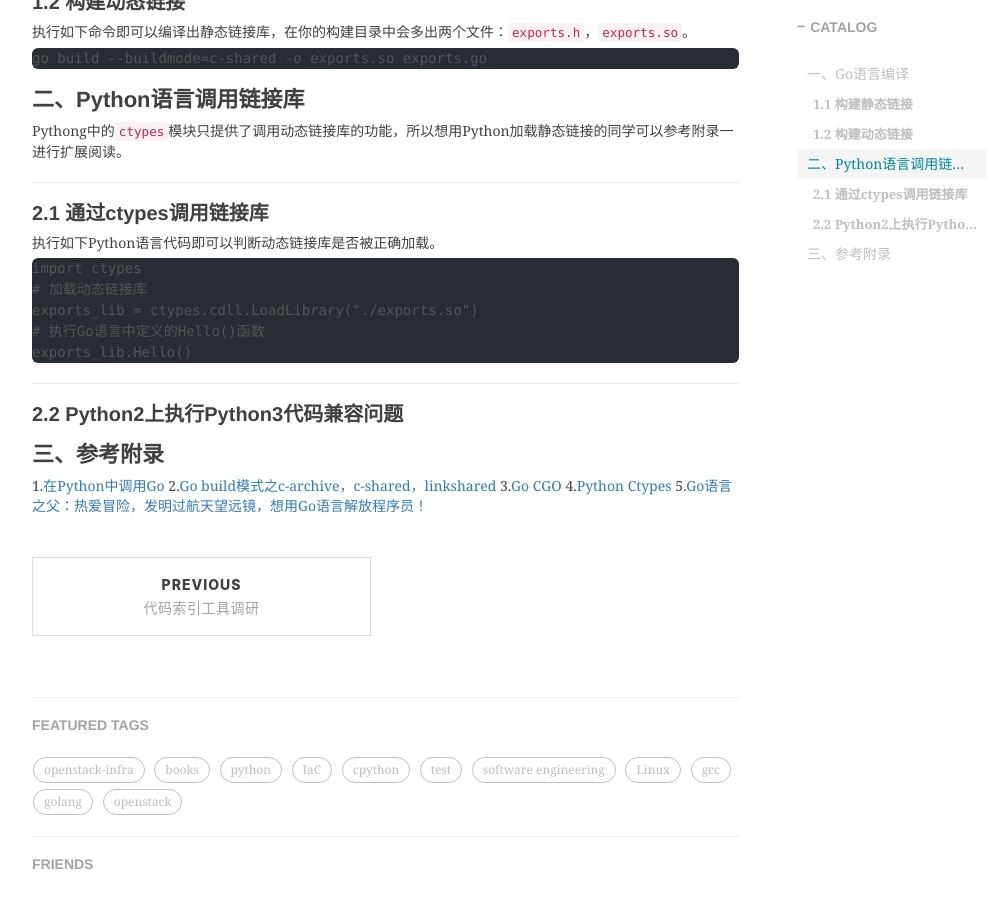
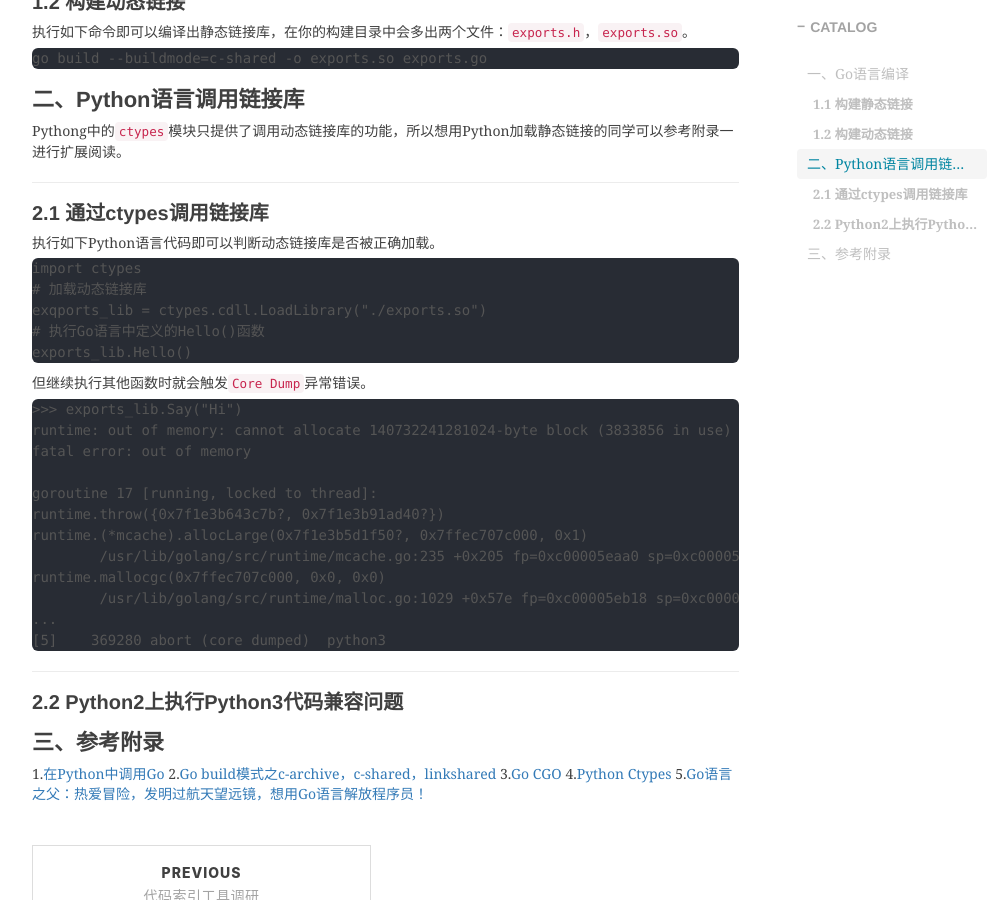
Before and after one commit to shihai1991/shihai1991.github.io, a Jekyll site: the page built from _posts/2023-02-10-python调用c.md, in a window 1280 px wide and 900 px high, scrolled down 1741 px. Shown: the whole window, without its empty margins (233-1240 px from the left). Built offline with Jekyll 4.4.1, drawn with Linux system fonts in a browser that asks for light colours; nearby versions of some CDN libraries; comment, search, counter and statistics services are not loaded.

Commit message:
Update 2023-02-10-python调用c.md

````diff
--- a/_posts/2023-02-10-python调用c.md
+++ b/_posts/2023-02-10-python调用c.md
@@ -78,9 +78,24 @@ Pythong中的`ctypes`模块只提供了调用动态链接库的功能，所以
 ```
 import ctypes
 # 加载动态链接库
-exports_lib = ctypes.cdll.LoadLibrary("./exports.so")
+exqports_lib = ctypes.cdll.LoadLibrary("./exports.so")
 # 执行Go语言中定义的Hello()函数
 exports_lib.Hello()
+```
+但继续执行其他函数时就会触发`Core Dump`异常错误。
+```
+>>> exports_lib.Say("Hi")
+runtime: out of memory: cannot allocate 140732241281024-byte block (3833856 in use)
+fatal error: out of memory
+
+goroutine 17 [running, locked to thread]:
+runtime.throw({0x7f1e3b643c7b?, 0x7f1e3b91ad40?})
+runtime.(*mcache).allocLarge(0x7f1e3b5d1f50?, 0x7ffec707c000, 0x1)
+        /usr/lib/golang/src/runtime/mcache.go:235 +0x205 fp=0xc00005eaa0 sp=0xc00005ea50 pc=0x7f1e3b5d3e45
+runtime.mallocgc(0x7ffec707c000, 0x0, 0x0)
+        /usr/lib/golang/src/runtime/malloc.go:1029 +0x57e fp=0xc00005eb18 sp=0xc00005eaa0 pc=0x7f1e3b5cbdbe
+...
+[5]    369280 abort (core dumped)  python3
 ```
 
 ## 2.2 Python2上执行Python3代码兼容问题
````
